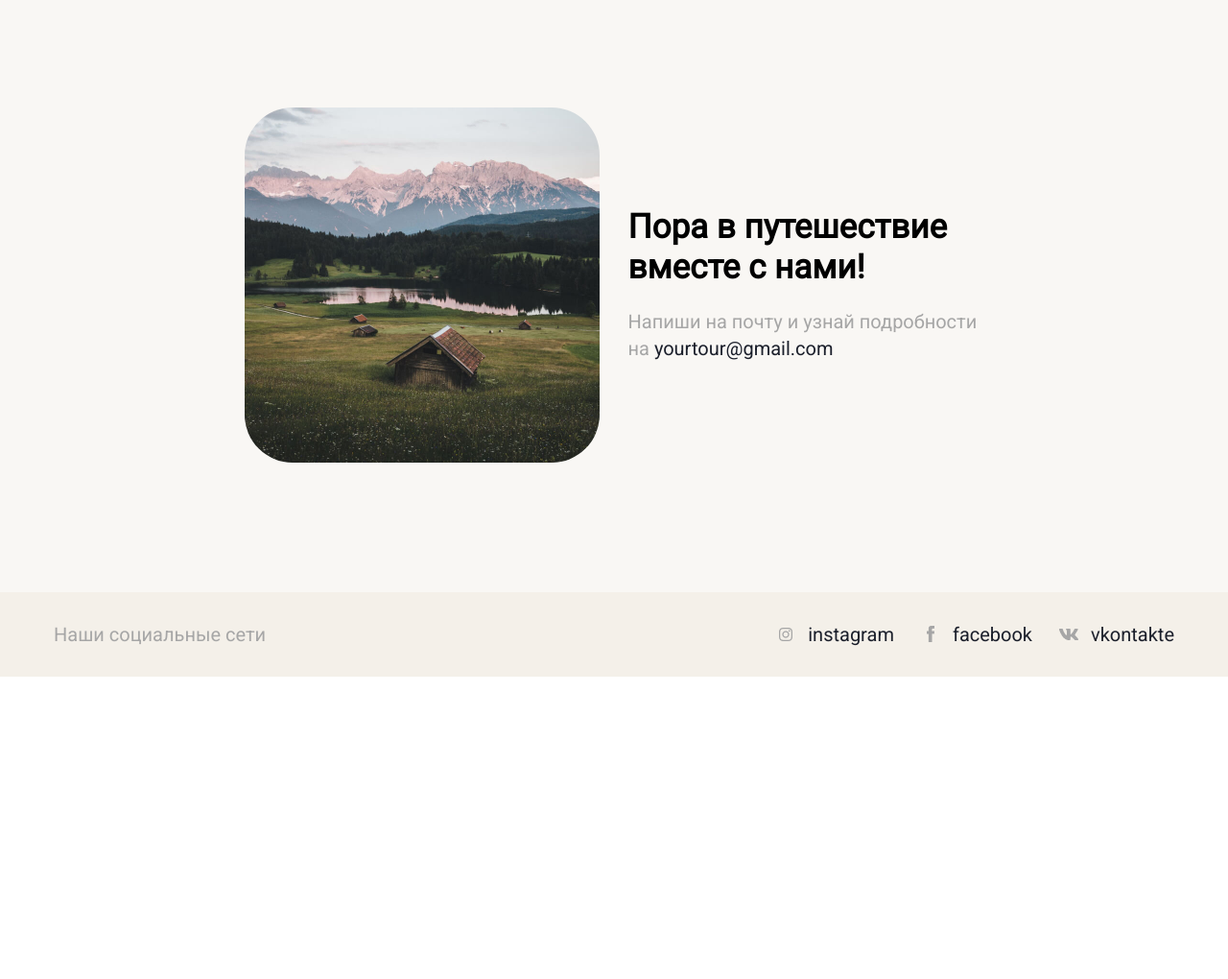
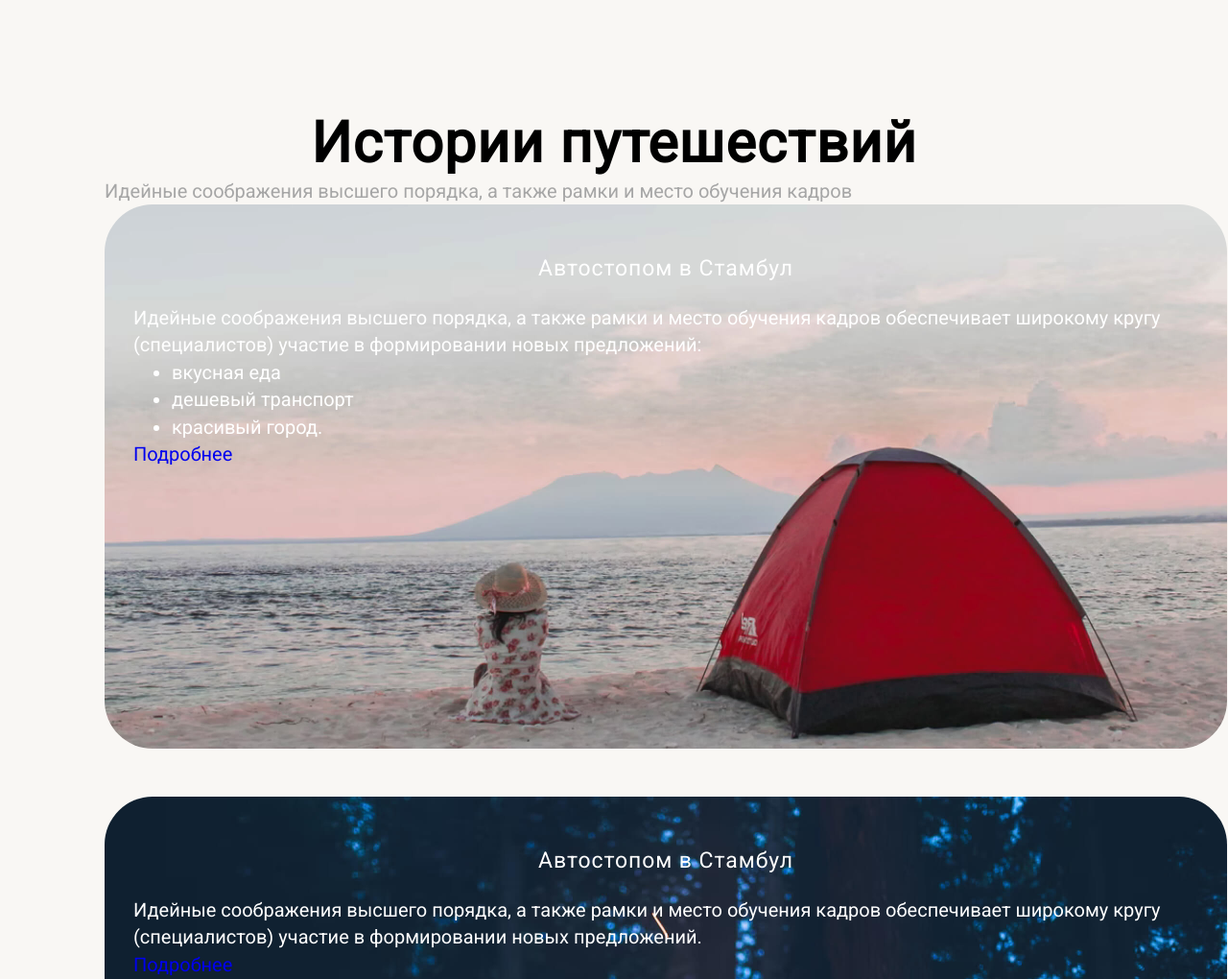
Before and after one commit to snkrylova/YourTour, a plain HTML site: page index.html in a window 1280 px wide. Shown: the part 833-1853 px from the top of the page at 96% size. Before the commit the page ends 1538 px from the top, so only its background shows below. Drawn offline with nearby package versions, Linux system fonts and the light colour scheme.

Commit message:
feat: add section stories

```diff
--- a/index.html
+++ b/index.html
@@ -79,6 +79,59 @@
           <a href="#" class="hero__link">Найти тур</a>
         </section>
 
+        <section class="stories">
+          <h2 class="heading heading_2">Истории путешествий</h2>
+          <p class="text text_gray">
+            Идейные соображения высшего порядка, а&nbsp;также рамки и&nbsp;место
+            обучения кадров
+          </p>
+          <div class="stories__cards">
+            <div class="stories__card">
+              <h3 class="heading heading_3 text text_white">
+                Автостопом в&nbsp;Стамбул
+              </h3>
+              <p class="text text_white">
+                Идейные соображения высшего порядка, а&nbsp;также рамки
+                и&nbsp;место обучения кадров обеспечивает широкому кругу
+                (специалистов) участие в&nbsp;формировании новых предложений:
+              </p>
+              <ul class="text text_white">
+                <li>вкусная еда</li>
+                <li>дешевый транспорт</li>
+                <li>красивый город.</li>
+              </ul>
+
+              <a href="#" class="stories__link" target="_blank">Подробнее</a>
+            </div>
+
+            <div class="stories__card">
+              <h3 class="heading heading_3 text text_white">
+                Автостопом в&nbsp;Стамбул
+              </h3>
+              <p class="text text_white">
+                Идейные соображения высшего порядка, а&nbsp;также рамки
+                и&nbsp;место обучения кадров обеспечивает широкому кругу
+                (специалистов) участие в&nbsp;формировании новых предложений.
+              </p>
+
+              <a href="#" class="stories__link" target="_blank">Подробнее</a>
+            </div>
+
+            <div class="stories__card">
+              <h3 class="heading heading_3 text text_white">
+                Автостопом в&nbsp;Стамбул
+              </h3>
+              <p class="text text_white">
+                Идейные соображения высшего порядка, а&nbsp;также рамки
+                и&nbsp;место обучения кадров обеспечивает широкому кругу
+                (специалистов) участие в&nbsp;формировании новых предложений.
+              </p>
+
+              <a href="#" class="stories__link" target="_blank">Подробнее</a>
+            </div>
+          </div>
+        </section>
+
         <section class="contact">
           <div class="contact__img"></div>
           <div class="contact__text">
--- a/styles/style.css
+++ b/styles/style.css
@@ -79,6 +79,37 @@ ul {
 @media (width > 1024px) {
   .container {
     width: 1168px;
+  }
+}
+
+.heading {
+  font-weight: 700;
+  text-align: center;
+}
+
+.heading_2 {
+  font-size: 34px;
+  line-height: 112%;
+  letter-spacing: 0.02em;
+}
+
+.heading_3 {
+  font-size: 23px;
+  line-height: 120%;
+  letter-spacing: 0.04em;
+}
+
+@media (width >= 360px) {
+  .heading_2 {
+    font-size: 59px;
+    line-height: 124%;
+  }
+
+  .heading_3 {
+    font-weight: 500;
+    font-size: 23px;
+    line-height: 120%;
+    letter-spacing: 0.04em;
   }
 }
 
@@ -233,6 +264,58 @@ ul {
 }
 
 /* hero finish */
+
+/* stories start */
+
+.stories__cards {
+  display: flex;
+  flex-direction: column;
+  gap: 20px;
+}
+
+@media (width >= 360px) {
+  .stories__cards {
+    gap: 50px;
+  }
+}
+
+.stories__card {
+  width: 318px;
+  height: 455px;
+  padding: 30px;
+  border-radius: 20px;
+
+  background-size: 100% 100%;
+  background-repeat: no-repeat;
+}
+
+@media (width >= 360px) {
+  .stories__card {
+    width: 918px;
+    height: 567px;
+    border-radius: 50px;
+  }
+}
+
+@media (width >= 1024px) {
+  .stories__card {
+    width: 1170px;
+  }
+}
+
+.stories__card:nth-child(1) {
+  background-image: url("../assets/images/story\ photo-1.jpg");
+}
+
+.stories__card:nth-child(2) {
+  background-image: url("../assets/images/story\ photo-2.jpg");
+}
+
+.stories__card:nth-child(3) {
+  background-image: url("../assets/images/story\ photo-3.jpg");
+}
+
+/* stories finish */
 
 /* contact start */
 
```
